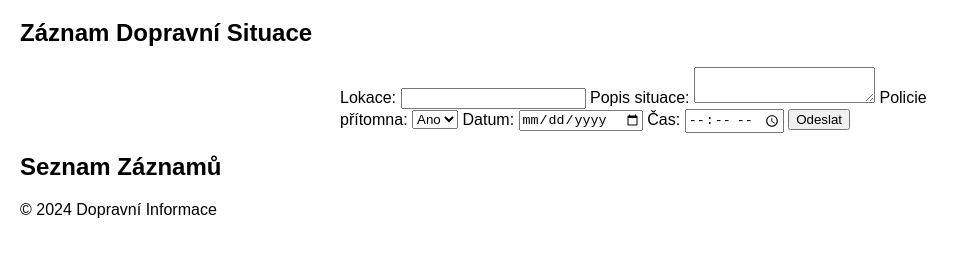
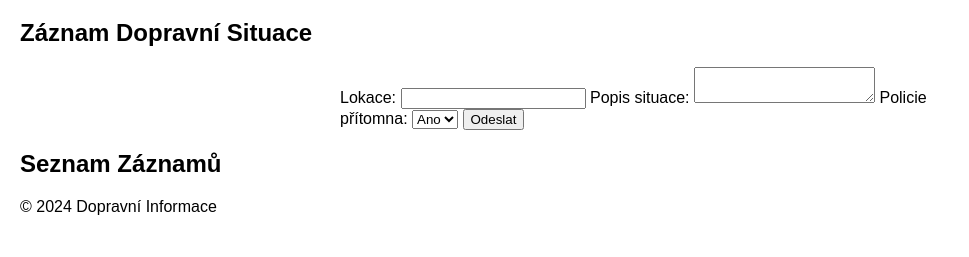
Before and after one commit to dopravnisituace/dopravnisituace.github.io, a plain HTML site: page index.html in a window 1280 px wide. Both pictures are taken after a click on the button "Odeslat". Shown: the part 61-318 px from the top of the page, without its empty margins (0-969 px from the left). Drawn offline with Linux system fonts and the light colour scheme; no server answers.

Commit message:
Update index.html

```diff
--- a/index.html
+++ b/index.html
@@ -36,11 +36,12 @@
                 <option value="no">Ne</option>
             </select>
 
-            <label for="date">Datum:</label>
+            <!-- Datum a čas nebudou vyžadovány od uživatele -->
+            <!-- <label for="date">Datum:</label>
             <input type="date" id="date" name="date" required>
 
             <label for="time">Čas:</label>
-            <input type="time" id="time" name="time" required>
+            <input type="time" id="time" name="time" required> -->
 
             <button type="button" id="submitButton">Odeslat</button>
         </form>
@@ -77,8 +78,11 @@
             const location = document.getElementById('location').value;
             const description = document.getElementById('description').value;
             const policePresence = document.getElementById('police_presence').value;
-            const date = document.getElementById('date').value;
-            const time = document.getElementById('time').value;
+
+            // Získání aktuálního data a času
+            const currentDate = new Date();
+            const date = currentDate.toLocaleDateString('cs-CZ');
+            const time = currentDate.toLocaleTimeString('cs-CZ', { hour: '2-digit', minute: '2-digit' });
 
             const recordsRef = ref(database, 'records');
             push(recordsRef, {
```
